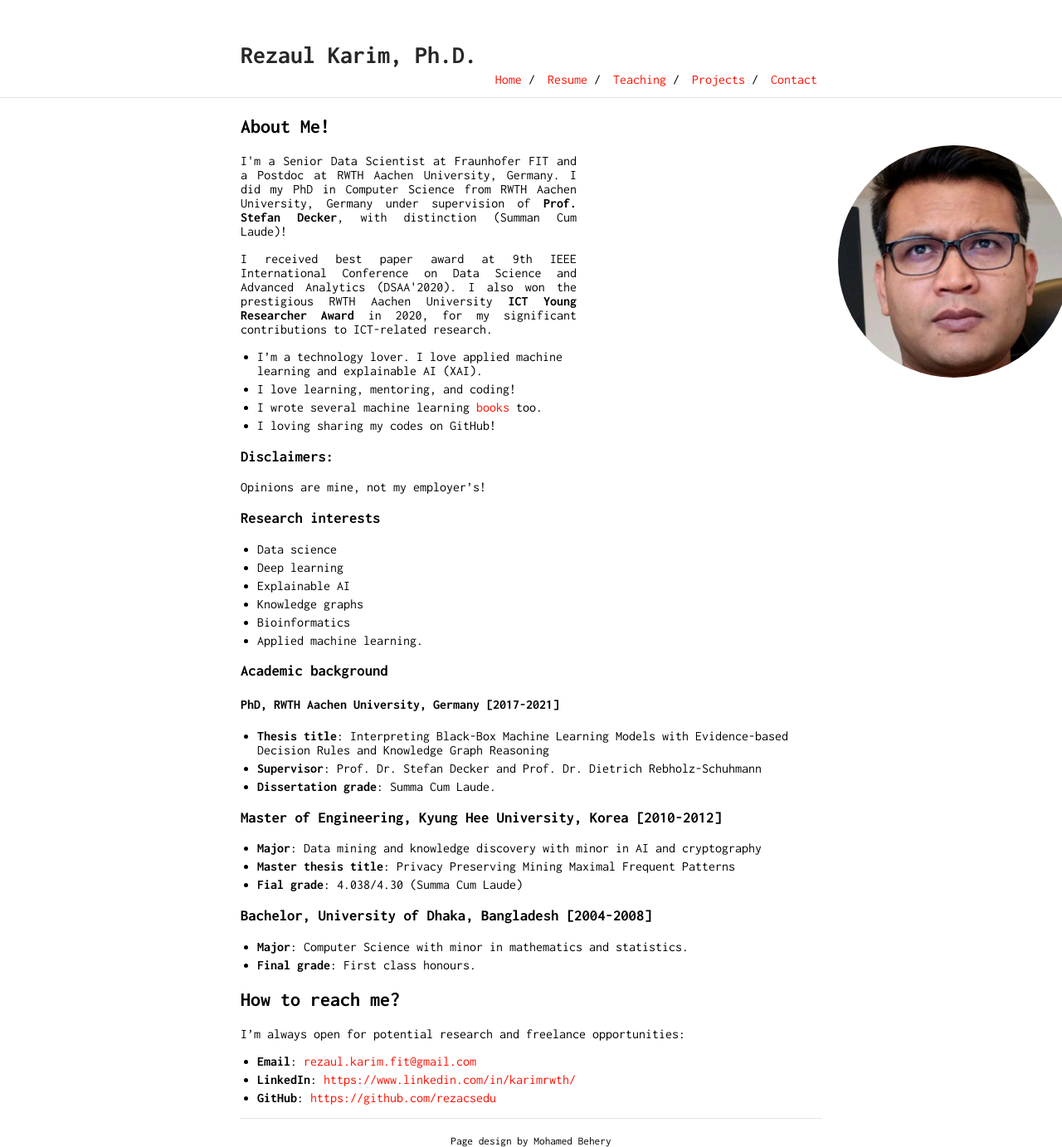
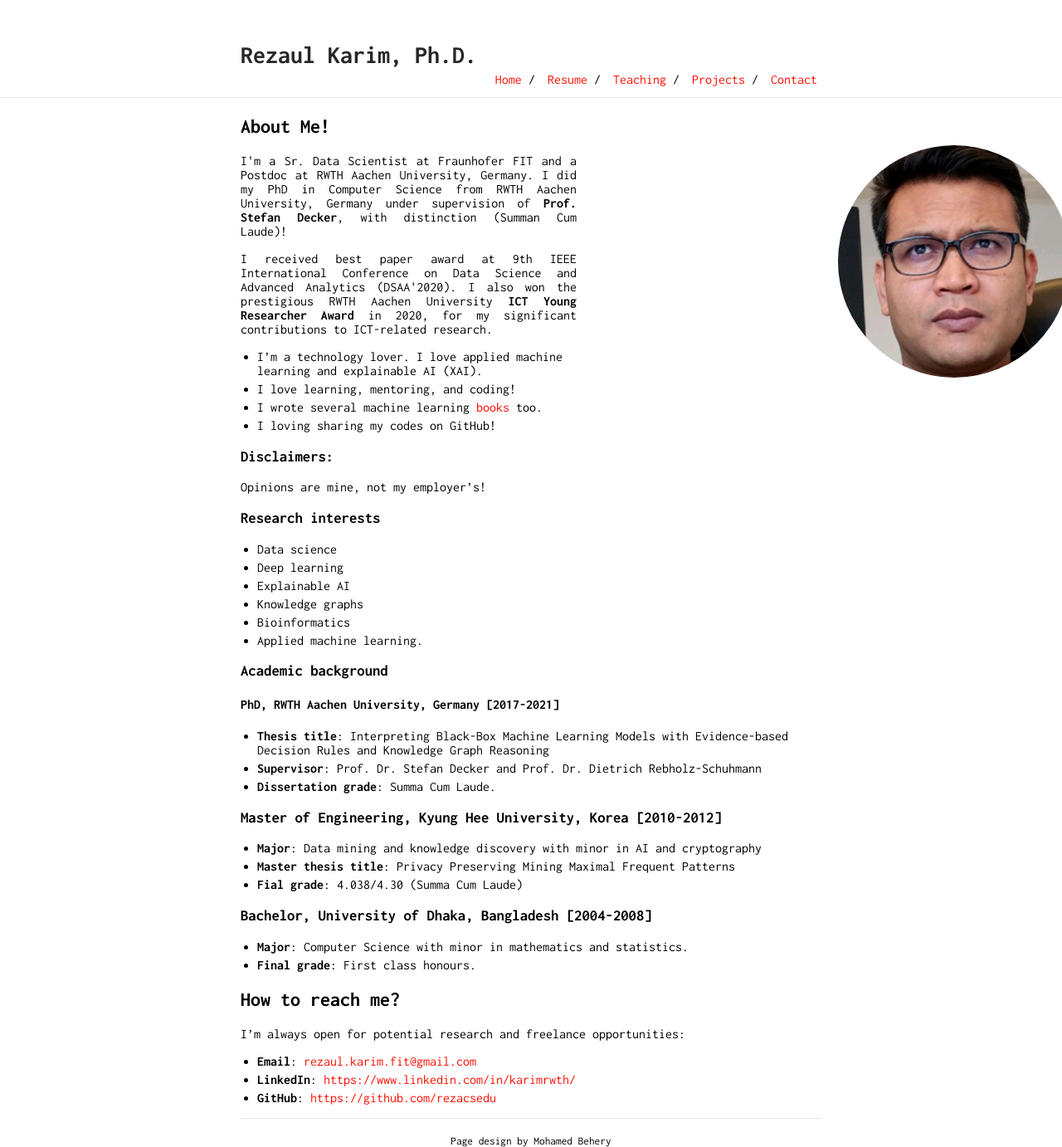
Before and after one commit to rezacsedu/rezacsedu.github.io, a Jekyll site: the page built from index.md, in a window 1280 px wide. Shown: the whole page at 83% size. Built offline with Jekyll 4.4.1, drawn with Linux system fonts in a browser that asks for light colours; our own code applies the rules of GitHub Pages for plain Markdown files.

Commit message:
Update index.md

```diff
--- a/index.md
+++ b/index.md
@@ -2,7 +2,7 @@
 
 <img class="profile-picture" src="img/1664312512000.jpg" width="150">
 
-<p style='text-align: justify;'> I'm a Senior Data Scientist at Fraunhofer FIT and a Postdoc at RWTH Aachen University, Germany. I did my PhD in Computer Science from RWTH Aachen University, Germany under supervision of <b>Prof. Stefan Decker</b>, with distinction (Summan Cum Laude)! </p>
+<p style='text-align: justify;'> I'm a Sr. Data Scientist at Fraunhofer FIT and a Postdoc at RWTH Aachen University, Germany. I did my PhD in Computer Science from RWTH Aachen University, Germany under supervision of <b>Prof. Stefan Decker</b>, with distinction (Summan Cum Laude)! </p>
 
 <p style='text-align: justify;'>I received best paper award at 9th IEEE International Conference on Data Science and Advanced Analytics (DSAA'2020). I also won the prestigious RWTH Aachen University <b>ICT Young Researcher Award</b> in 2020, for my significant contributions to ICT-related research. </p>
 
```
